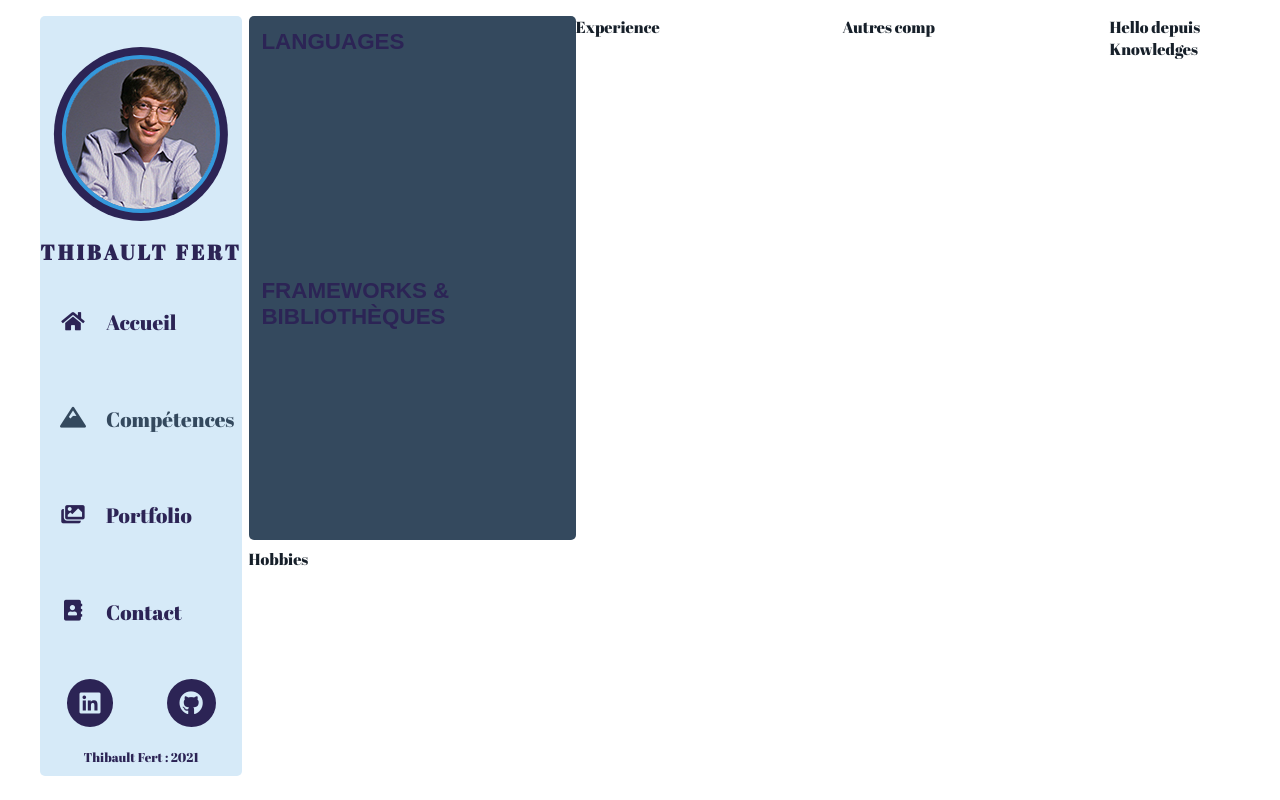
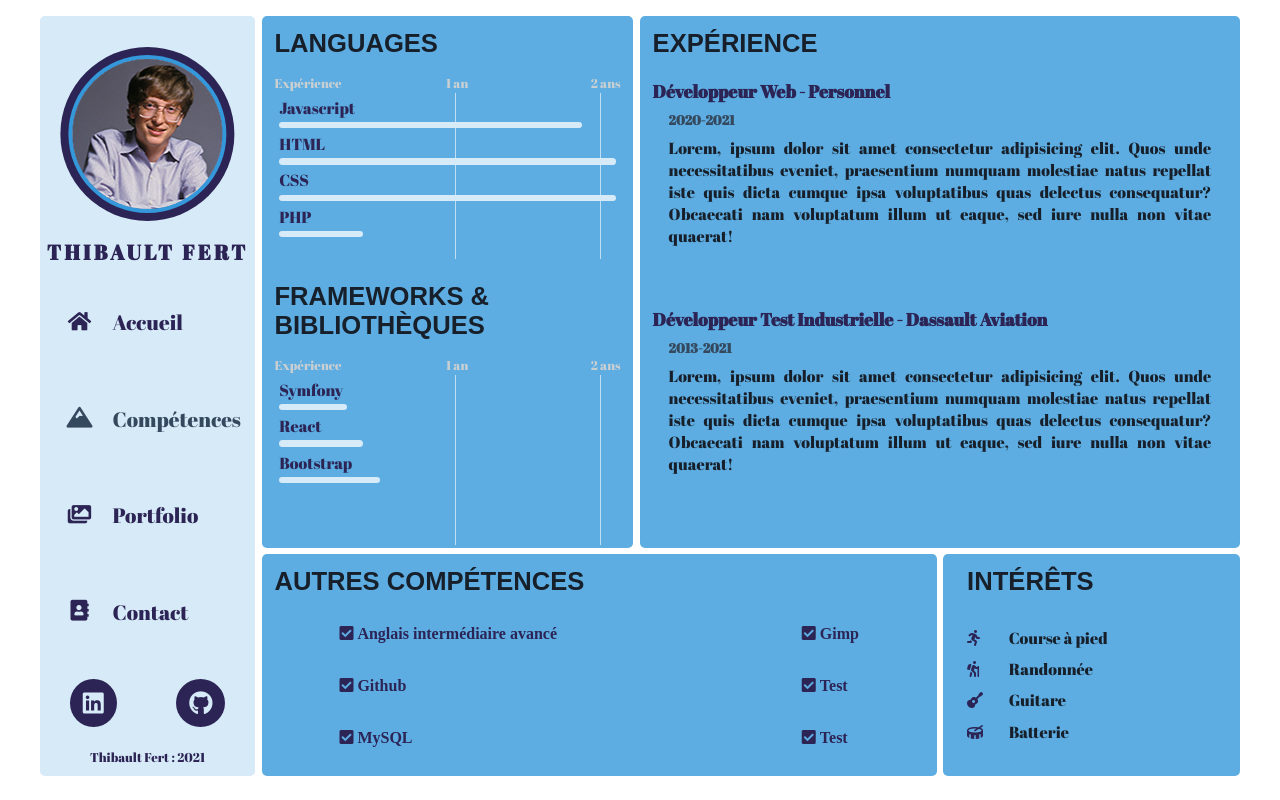
Before and after one commit to thibaultfert/cv-react, a React (Create React App) app: page /knowledges in a window 1280 px wide. Built offline with nearby package versions, Linux system fonts and the light colour scheme; a web font is replaced by a local one.

Commit message:
modif anime idPic / ajout animation txtPic / ajout page knowledges + style

```diff
--- a/src/components/Knowledges/Experience.js
+++ b/src/components/Knowledges/Experience.js
@@ -2,8 +2,18 @@ import React from 'react';
 
 const Experience = () => {
     return (
-        <div>
-            Experience
+        <div className="experience">
+            <h3>Expérience</h3>
+            <div className="exp-1">
+                <h4>Développeur Web - Personnel</h4>
+                <h5>2020-2021</h5>
+                <p>Lorem, ipsum dolor sit amet consectetur adipisicing elit. Quos unde necessitatibus eveniet, praesentium numquam molestiae natus repellat iste quis dicta cumque ipsa voluptatibus quas delectus consequatur? Obcaecati nam voluptatum illum ut eaque, sed iure nulla non vitae quaerat!</p>
+            </div>
+            <div className="exp-2">
+                <h4>Développeur Test Industrielle - Dassault Aviation</h4>
+                <h5>2013-2021</h5>
+                <p>Lorem, ipsum dolor sit amet consectetur adipisicing elit. Quos unde necessitatibus eveniet, praesentium numquam molestiae natus repellat iste quis dicta cumque ipsa voluptatibus quas delectus consequatur? Obcaecati nam voluptatum illum ut eaque, sed iure nulla non vitae quaerat!</p>
+            </div>
         </div>
     );
 };
--- a/src/components/Knowledges/Hobbies.js
+++ b/src/components/Knowledges/Hobbies.js
@@ -2,8 +2,26 @@ import React from 'react';
 
 const Hobbies = () => {
     return (
-        <div>
-            Hobbies
+        <div className="hobbies">
+            <h3>Intérêts</h3>
+            <ul>
+                <li className="hobby">
+                    <i className="fas fa-running"></i>
+                    <span>Course à pied</span>
+                </li>
+                <li className="hobby">
+                    <i className="fas fa-hiking"></i>
+                    <span>Randonnée</span>
+                </li>
+                <li className="hobby">
+                    <i className="fas fa-guitar"></i>
+                    <span>Guitare</span>
+                </li>
+                <li className="hobby">
+                    <i className="fas fa-drum"></i>
+                    <span>Batterie</span>
+                </li>
+            </ul>
         </div>
     );
 };
--- a/src/components/Knowledges/OtherSkills.js
+++ b/src/components/Knowledges/OtherSkills.js
@@ -2,9 +2,23 @@ import React from 'react';
 
 const OtherSkills = () => {
     return (
-        <div>
-            Autres comp
+
+        <div className="otherSkills">
+            <h3>Autres compétences</h3>
+            <div className="list">
+                <ul>
+                    <li><i className="fas fa-check-square"> Anglais intermédiaire avancé</i></li>
+                    <li><i className="fas fa-check-square"> Github</i></li>
+                    <li><i className="fas fa-check-square"> MySQL</i></li>
+                </ul>
+                <ul>
+                    <li><i className="fas fa-check-square"> Gimp</i></li>
+                    <li><i className="fas fa-check-square"> Test</i></li>
+                    <li><i className="fas fa-check-square"> Test</i></li>
+                </ul>
+            </div>
         </div>
+
     );
 };
 
--- a/src/components/Knowledges/ProgressBar.js
+++ b/src/components/Knowledges/ProgressBar.js
@@ -5,7 +5,29 @@ const ProgressBar = (props) => {
     return (
         <div className={props.className}>
             <h3>{props.title}</h3>
+            <div className="years">
+                <span>Expérience</span>
+                <span>1 an</span>
+                <span>2 ans</span>
+            </div>
+
+            <div>
+                {
+                   props.languages.map((item) => {
+                       let xpYears = 2;
+                       let progressBar = item.xp / xpYears * 100 + "%";
+
+                       return (
+                           <div key={item.id} className="languagesList">
+                               <li>{item.value}</li>
+                               <div className="progressBar" style={{ width: progressBar}}></div>
+                           </div>
+                       )
+                   })
+                }
+            </div>
         </div>
+
     );
 };
 
--- a/src/components/Navigation.js
+++ b/src/components/Navigation.js
@@ -8,7 +8,8 @@ const Navigation = () => {
 
                 <div className="id">
                     <div className="idContent">
-                        <img src="./media/billGates.jpg" alt="profil-picture"/>
+                        <div><img src="./media/billGates.jpg" alt="profil-picture"/>
+                        <span>Bonne visite !</span></div>
                         <h3>Thibault Fert</h3>
                     </div>
                 </div>
--- a/src/pages/Knowledges.js
+++ b/src/pages/Knowledges.js
@@ -15,7 +15,6 @@ const Knowledges = () => {
                 <OtherSkills />
                 <Hobbies />
             </div>
-            Hello depuis Knowledges
         </div>
     );
 };
--- a/src/styles/components/_navigation.scss
+++ b/src/styles/components/_navigation.scss
@@ -26,17 +26,30 @@
             left: 50%;
             transform: translateX(-50%);
             width: 100%;
-
             &:hover img {
                 animation-duration: 5s;
-                animation-name: rotation;
+                animation-name: idPicAnime;
                 animation-iteration-count: infinite;
-                //animation-direction: alternate;
             }
-
+            &:hover span {
+                animation-duration: 10s;
+                animation-name: TxtOnPicAnime;
+                animation-iteration-count: infinite;
+            }
             img {
+                position: relative;
                 border-radius: 50%;
                 box-shadow: 0 0 0 4px $color-3, 0 0 0 12px $color-5;
+            }
+            span {
+                opacity: 0;
+                position: absolute;
+                top: 23%;
+                right: 19%;
+                color: rgb(219, 62, 0);
+                background-color: $color-1;
+                border-radius: 0.2rem;
+                margin: 1rem;
             }
             h3 {
                 font-size: 1.3rem;
@@ -169,20 +182,53 @@
     }
 }
 
-@keyframes rotation {
+@keyframes idPicAnime {
     from {
         box-shadow: 0 0 0 4px $color-3, 0 0 0 12px $color-5;
     }
-    30% {
-        box-shadow: 0 0 0 12px $color-2, 0 0 0 20px $color-3;
-        filter: brightness(80%);
+    25% {
+        box-shadow: 0 0 0 12px $color-5, 0 0 0 20px $color-3;
+        filter: brightness(60%);
     }
-    70% {
-        box-shadow: 0 0 0 6px $color-3, 0 0 16px $color-2;
-        filter: brightness(90%);
+    50% {
+        box-shadow: 0 0 0 6px $color-3, 0 0 0 12px $color-5;
+        transform: scale(1.05);
+    }
+    75% {
+        box-shadow: 0 0 0 6px $color-5, 0 0 0 16px $color-3;
+        filter: brightness(60%);
     }
     to {
         box-shadow: 0 0 0 4px $color-3, 0 0 0 12px $color-5;
-        filter: brightness(100%);
+        transform: scale(1);
     }
 }
+
+@keyframes TxtOnPicAnime {
+    from {
+        opacity: 0;
+        }
+    25% {
+        opacity: 1;
+    }
+    50% {
+        transform: scale(2.0);
+    }
+    75% {
+        transform: rotate(70deg);
+    }
+    90% {
+        transform: rotate(-120deg);
+    }
+    92% {
+        transform: rotate(-1600deg);
+    }
+    98% {
+        transform: rotate(-280deg);
+        opacity: 1;
+    }
+    to {
+        transform: scale(1);
+        opacity: 0;
+    }
+}
--- a/src/styles/pages/_home.scss
+++ b/src/styles/pages/_home.scss
@@ -89,6 +89,14 @@
                             transition: width $t_dur ease $t_dur * 2, height $t_dur ease $t_dur * 3, visibility 0s $t_dur * 2;
                         }
                     }
+                    @keyframes pulse {
+                        from {
+                            box-shadow: 0 0 0 0 rgba(3,149,229,.4);
+                        }
+                        to {
+                            box-shadow: 0 0 0 45px rgba(3,149,229,0);
+                        }
+                    }
                 }
             }
         }
@@ -121,12 +129,3 @@
         }
     }
 }
-
-@keyframes pulse {
-    from {
-        box-shadow: 0 0 0 0 rgba(3,149,229,.4);
-    }
-    to {
-        box-shadow: 0 0 0 45px rgba(3,149,229,0);
-    }
-}
--- a/src/styles/pages/_knowledges.scss
+++ b/src/styles/pages/_knowledges.scss
@@ -1,51 +1,44 @@
 .knowledges {
+	overflow: hidden;
+
   	.knowledgesContent {
 		min-height: $minHeight;
 		width: 100%;
 		position: relative;
-    overflow: hidden;
 		display: grid;
 		grid-template-columns: 38% 1fr 1fr;
-    grid-template-rows: 70% 30%;
+		grid-template-rows: minmax(min-content, 70%) minmax(min-content, 30%);
+		grid-row-gap: 0.4rem;
+		grid-column-gap: 0.4rem;
 		grid-template-areas:
 		"L E E"
 		"O O H";
 
 		.languagesFrameworks, .experience, .otherSkills, .hobbies {
-      background: $color-2;
+			background: $color-4;
 			border-radius: $borderRadius;
-      padding: .8rem;
+			padding: 0.8rem;
 		}
 		h3 {
-      font-size: 1.4rem;
+			font-size: 1.6rem;
 			margin-bottom: 1rem;
 			font-family: $font-2;
-      color: $color-5;
 			text-transform: uppercase;
 		}
-
 		.languagesFrameworks {
 			grid-area: L;
-      margin-bottom: .5rem;
 			display: grid;
 			grid-template-columns: 1fr;
 			grid-template-rows: 1fr 1fr;
-      grid-template-areas:
-        "L"
-        "F";
 
-      .languageDisplay {
-        grid-area: L;
-      }
-      .frameworkDisplay {
-        grid-area: F;
-      }
-      h3 {
-        margin-bottom: 0.3rem;
+			.languageDisplay, .frameworkDisplay {
+				min-height: min-content;
+				position: relative;
+				margin-bottom: 2rem;
 			}
 
 			.years {
-        font-size: .65rem;
+				font-size: 0.80rem;
 				display: flex;
 				justify-content: space-between;
 				color: $white;
@@ -53,49 +46,50 @@
 				span {
 					width: 36%;
 
-          &:nth-child(2){
-            text-align: center;
+					&:nth-child(2) { //pour cibler le deuxieme span
+					text-align: right;
 					width: 20%;
 					}
-          &:nth-child(3){
+					&:nth-child(3) { //pour cibler le troisieme span
 					text-align: right;
 					width: 44%;
 					}
-
 					&:nth-child(2):before,
 					&:nth-child(3):before {
-            content:'';
-            background: rgba(180, 179, 179, 0.507);
+					content: "";
+					background: rgba(255, 255, 255, 0.616);
 					position: absolute;
-            height: 146px;
+					height: 75%;
+					max-height: 170px;
 					width: 1px;
 					transform: translate(9px, 19px);
 					}
 				}
 			}
+
 			.languagesList {
-        padding-top: .5rem;
+				margin: 0.3rem;
 
 				li {
-          color: $color-1;
+					color: $color-5;
 				}
 				.progressBar {
-          height: .4rem;
+					height: 0.4rem;
 					background: transparent;
 					border-radius: 50px;
 					margin-top: 0.2rem;
 					position: relative;
 
 					&:after {
-            content: '';
+						content: "";
 						position: absolute;
-            background: $color-3;
+						background: $color-1;
 						border-radius: 50px;
-            height: .4rem;
+						height:  100%;
 						width: 0;
-            animation: line 2s ease-out forwards;
+						animation: progressingBar 2s ease-in-out forwards;
 
-            @keyframes line {
+						@keyframes progressingBar {
 							to {
 								width: 100%;
 							}
@@ -104,9 +98,9 @@
 				}
 			}
 		}
+
 		.experience {
 			grid-area: E;
-      margin: 0 0 .5rem .5rem;
 			display: grid;
 			grid-template-columns: 1fr;
 			grid-template-rows: 10% 1fr 1fr;
@@ -123,7 +117,7 @@
 				color: $color-5;
 			}
 			h5 {
-        color: $color-3;
+				color: $color-2;
 				padding: 0.5rem 0 0.5rem 1rem;
 			}
 			p {
@@ -137,9 +131,11 @@
 				grid-area: 3;
 			}
 		}
+
 		.otherSkills {
 		grid-area: O;
-      margin-right: 0.5rem;
+		display: grid;
+		grid-template-rows: 20% 80%;
 
 			.list {
 				display: flex;
@@ -147,10 +143,13 @@
 				height: 100%;
 				margin: 0 auto;
 				justify-content: space-between;
+				align-items: center;
 
 				ul {
 					height: 80%;
-          display: grid;
+					display: flex;
+					flex-direction: column;
+					justify-content: space-between;
 
 					i {
 						color: $color-5;
@@ -161,26 +160,31 @@
 		.hobbies {
 			grid-area: H;
 			padding-left: 1.5rem;
+			display: grid;
+			grid-template-rows: 20% 80%;
 
 			ul {
 				height: 80%;
+				width: 80%;
 				display: grid;
+				align-self: center;
 
 				li {
+					display: grid;
+					grid-template-columns: 20% 80%;
 					i {
-            position: absolute;
 						color: $color-5;
+						align-self: center;
 					}
 					span {
-            position: absolute;
-            transform: translateX(2.2rem);
+						align-self: center;
 					}
 				}
 			}
 		}
 	}
 }
-@media screen and (max-width: 950px){
+@media screen and (max-width: 950px) {
 	.knowledgesContent {
 		h3 {
 			font-size: 1.2rem !important;
@@ -212,21 +216,19 @@
 		display: grid !important;
 		grid-template-columns: 1fr !important;
 		grid-template-rows: 1fr 1fr 180px 180px !important;
+		grid-row-gap: 0.3rem;
 
 		.languages {
 			grid-area: 1 !important;
 		}
 		.experience {
 			grid-area: 2 !important;
-      margin-left: 0 !important;
 		}
 		.otherSkills {
 			grid-area: 3 !important;
-      margin-right: 0 !important;
 		}
 		.hobbies {
 			grid-area: 4 !important;
-      margin-top: .5rem !important;
 		}
 	}
 }
```
Lines whose indentation alone changed are shown as unchanged.
